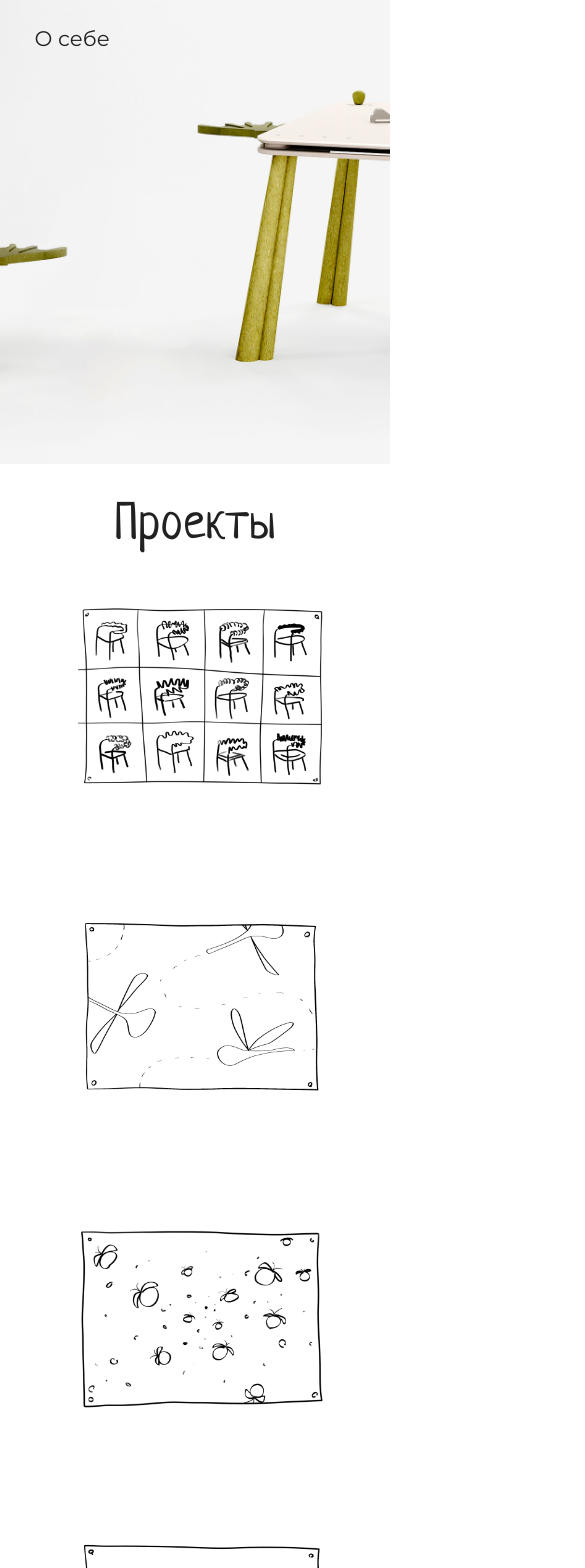
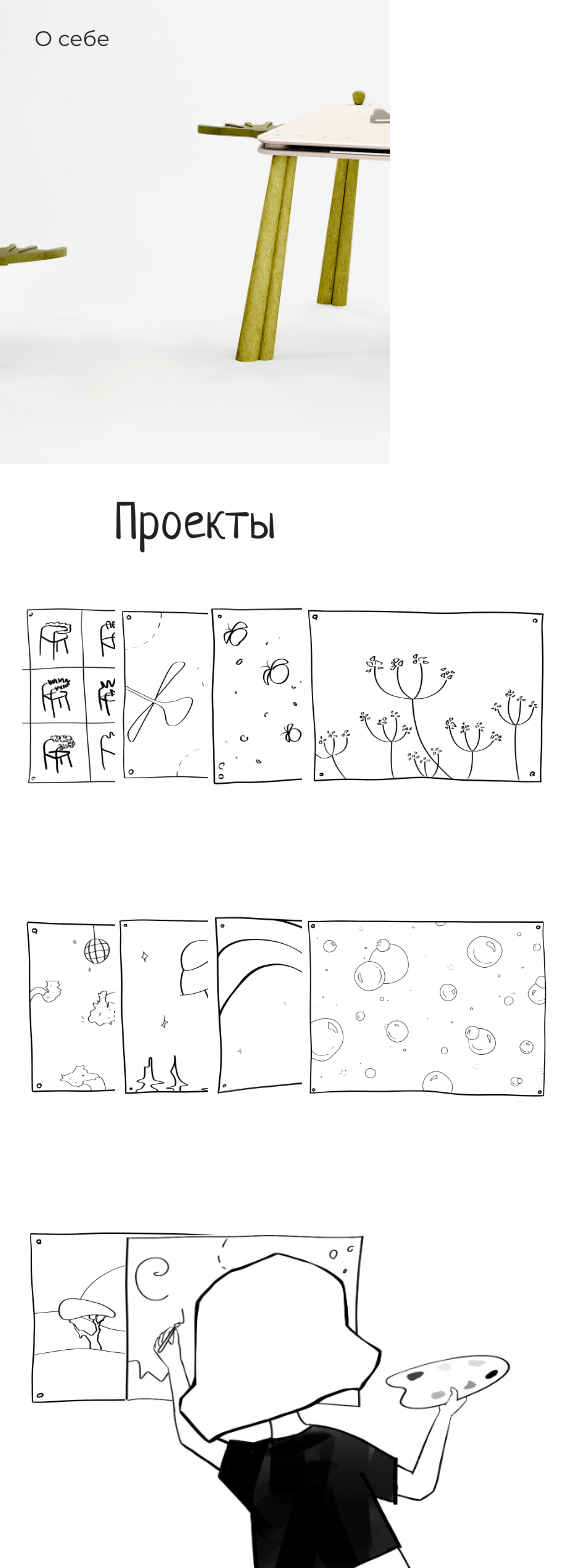
Before and after one commit to Ahri-ninetailed/halyapina.com, a Vue app: page / in a window 390 px wide. Shown: the top 1568 px of the page, 585 px wide, since content can reach past the window. Built offline with nearby package versions, Linux system fonts and the light colour scheme.

Commit message:
Костыль на главной странице

```diff
--- a/src/pages/Home.vue
+++ b/src/pages/Home.vue
@@ -10,35 +10,34 @@
     </v-row>
 
     <v-row class="row-margin-horizontal pt-3">
-      <v-col xs="3" sm="4" md="3" class="text-center col-padding-vertical pt-xs-0 pt-sm-0 pt-md-0">
+      <v-col cols="3" class="text-center col-padding-vertical pt-xs-0 pt-sm-0 pt-md-0">
         <main-card name="Lines" imgPath="src/images/MainPage/MainCards/many_chairs.jpg" imgHoverPath="src/images/MainPage/MainCards/many_chairs_hover.jpg" />
       </v-col>
-      <v-col xs="3" sm="4" md="3" class="text-center col-padding-vertical pt-xs-0 pt-sm-0 pt-md-0">
+      <v-col cols="3" class="text-center col-padding-vertical pt-xs-0 pt-sm-0 pt-md-0">
         <main-card name="Dragonfly" imgPath="src/images/MainPage/MainCards/flys.jpg" imgHoverPath="src/images/MainPage/MainCards/flys_hover.jpg" />
       </v-col>
-      <v-col xs="3" sm="4" md="3" class="text-center col-padding-vertical pt-xs-0 pt-sm-0 pt-md-0">
+      <v-col cols="3" class="text-center col-padding-vertical pt-xs-0 pt-sm-0 pt-md-0">
         <main-card name="Fireflfly" imgPath="src/images/MainPage/MainCards/another_flys.jpg" imgHoverPath="src/images/MainPage/MainCards/another_flys_hover.jpg" />
       </v-col>
-      <v-col xs="3" sm="4" md="3" class="text-center col-padding-vertical pt-xs-0 pt-md-0">
+      <v-col cols="3" class="text-center col-padding-vertical pt-xs-0 pt-md-0">
         <main-card name="Fennel" imgPath="src/images/MainPage/MainCards/3.jpg" imgHoverPath="src/images/MainPage/MainCards/3_hover.jpg"/>
       </v-col>
-      <v-col xs="3" sm="4" md="3" class="text-center col-padding-vertical">
+      <v-col cols="3" class="text-center col-padding-vertical">
         <main-card name="Alien" imgPath="src/images/MainPage/MainCards/wave.jpg" imgHoverPath="src/images/MainPage/MainCards/wave_hover.jpg" />
       </v-col>
-      <v-col xs="3" sm="4" md="3" class="text-center col-padding-vertical">
+      <v-col cols="3" class="text-center col-padding-vertical">
         <main-card name="UFO" imgPath="src/images/MainPage/MainCards/ufo.jpg" imgHoverPath="src/images/MainPage/MainCards/ufo_hover.jpg" />
       </v-col>
-      <v-col xs="3" sm="4" md="3" class="text-center col-padding-vertical">
+      <v-col cols="3" class="text-center col-padding-vertical">
         <main-card name="SpaceJam" imgPath="src/images/MainPage/MainCards/launch.jpg" imgHoverPath="src/images/MainPage/MainCards/launch_hover.jpg"/>
       </v-col>
-      <v-col xs="3" sm="4" md="3" class="text-center col-padding-vertical">
+      <v-col cols="3" class="text-center col-padding-vertical">
         <main-card name="Bubble" imgPath="src/images/MainPage/MainCards/bubble.jpg" imgHoverPath="src/images/MainPage/MainCards/bubble_hover.jpg"/>
       </v-col>
-      <v-col xs="3" sm="4" md="3" class="text-center col-padding-vertical pr-0">
+      <v-col cols="3" class="text-center col-padding-vertical">
         <main-card name="Crown bed" imgPath="src/images/MainPage/MainCards/tree.jpg" imgHoverPath="src/images/MainPage/MainCards/tree_hover.jpg"/>
       </v-col>
-      <v-col xs="9" sm="8" md="9" class="text-start">
-      <!-- <v-col xs="9" sm="9" :style="dawingGirlLeftPadding" class="text-start pt-0"> -->
+      <v-col cols="9" :style="dawingGirlLeftPadding" class="pt-2">
         <img class="drawing-girl" src="../images/MainPage/drawing.jpg" alt="drawing_image">
       </v-col>
     </v-row>
@@ -51,97 +50,60 @@ import MainCard from '@/components/MainCard.vue';
 export default {
   data() {
     return {
-      // dawingGirlLeftPadding: {}
+      dawingGirlLeftPadding: {}
     };
   },
-  // created() {
-  //   window.addEventListener('resize', this.handleResize);
-  //   this.handleResize();
-  // },
+  created() {
+    window.addEventListener('resize', this.handleResize);
+    this.handleResize();
+  },
   components: { MainCard },
   name: 'HomePage',
   methods: {
-    // getDrawingGirlLeftPadding() {
-    //   let currVw = this.currentWidthToVw();
-    //   console.log(currVw);
+    getDrawingGirlLeftPadding() {
+      let currVw = this.currentWidthToVw();
 
-    //   if (currVw <= 79 && currVw >= 76) {
-    //     return {
-    //       paddingLeft: '20vw'
-    //     };
-    //   }
-    //   if (currVw <= 79 && currVw >= 76) {
-    //     return {
-    //       paddingLeft: '20vw'
-    //     };
-    //   }
-    //   if (currVw <= 79 && currVw >= 76) {
-    //     return {
-    //       paddingLeft: '20vw'
-    //     };
-    //   }
-    //   if (currVw <= 79 && currVw >= 76) {
-    //     return {
-    //       paddingLeft: '20vw'
-    //     };
-    //   }
-    //   if (currVw <= 79 && currVw >= 76) {
-    //     return {
-    //       paddingLeft: '20vw'
-    //     };
-    //   }
-    //   if (currVw <= 79 && currVw >= 76) {
-    //     return {
-    //       paddingLeft: '20vw'
-    //     };
-    //   }
-    //   if (currVw <= 82 && currVw >= 79) {
-    //     return {
-    //       paddingLeft: '20vw'
-    //     };
-    //   }
-    //   if (currVw <= 85 && currVw >= 82) {
-    //     return {
-    //       paddingLeft: '20vw'
-    //     };
-    //   }
-    //   if (currVw <= 88 && currVw >= 85) {
-    //     return {
-    //       paddingLeft: '20vw'
-    //     };
-    //   }
-    //   if (currVw <= 91 && currVw >= 88) {
-    //     return {
-    //       paddingLeft: '20vw'
-    //     };
-    //   }
-    //   if (currVw <= 94 && currVw >= 91) {
-    //     return {
-    //       paddingLeft: '20vw'
-    //     };
-    //   }
-    //   if (currVw <= 97 && currVw >= 94) {
-    //     return {
-    //       paddingLeft: '2.8vw'
-    //     };
-    //   }
-    //   if (currVw <= 100 && currVw >= 97) {
-    //     return {
-    //       paddingLeft: '3vw'
-    //     };
-    //   }
-    // },
-    // currentWidthToVw() {
-    //   const currWidth = window.innerWidth;
-    //   const maxWidth = window.screen.width;
-    //   return (100 * currWidth) / maxWidth
-    // },
-    // handleResize() {
-    //   this.dawingGirlLeftPadding = this.getDrawingGirlLeftPadding();
-    // },
-    // beforeDestroy() {
-    //   window.removeEventListener('resize', this.handleResize);
-    // },
+      const breakpoints = [
+        { start: 55, end: 58, value: 2.3 },
+        { start: 58, end: 61, value: 2.5 },
+        { start: 61, end: 64, value: 2.7 },
+        { start: 64, end: 67, value: 3.2 },
+        { start: 67, end: 70, value: 3.6 },
+        { start: 70, end: 73, value: 4.1 },
+        { start: 73, end: 76, value: 4.3 },
+        { start: 76, end: 79, value: 4.5 },
+        { start: 79, end: 82, value: 4.7 },
+        { start: 82, end: 85, value: 5 },
+        { start: 85, end: 88, value: 5.3 },
+        { start: 88, end: 91, value: 5.5 },
+        { start: 91, end: 94, value: 6 },
+        { start: 94, end: 97, value: 6 },
+        { start: 97, end: 100, value: 6 },
+      ];
+
+      for (const breakpoint of breakpoints) {
+        if (currVw <= breakpoint.end && currVw >= breakpoint.start) {
+          return {
+            paddingLeft: `${breakpoint.value}vw`,
+          };
+        }
+      }
+
+      return {
+        paddingLeft: '6vw',
+      };
+    },
+    currentWidthToVw() {
+      const currWidth = window.innerWidth;
+      const maxWidth = window.screen.width;
+      return (100 * currWidth) / maxWidth
+    },
+    handleResize() {
+      this.dawingGirlLeftPadding = this.getDrawingGirlLeftPadding();
+    },
+    beforeDestroy() {
+      window.removeEventListener('resize', this.handleResize);
+    },
   }
 }
 </script>
```
Also changed, not shown: src/images/MainPage/maintable.jpg.
